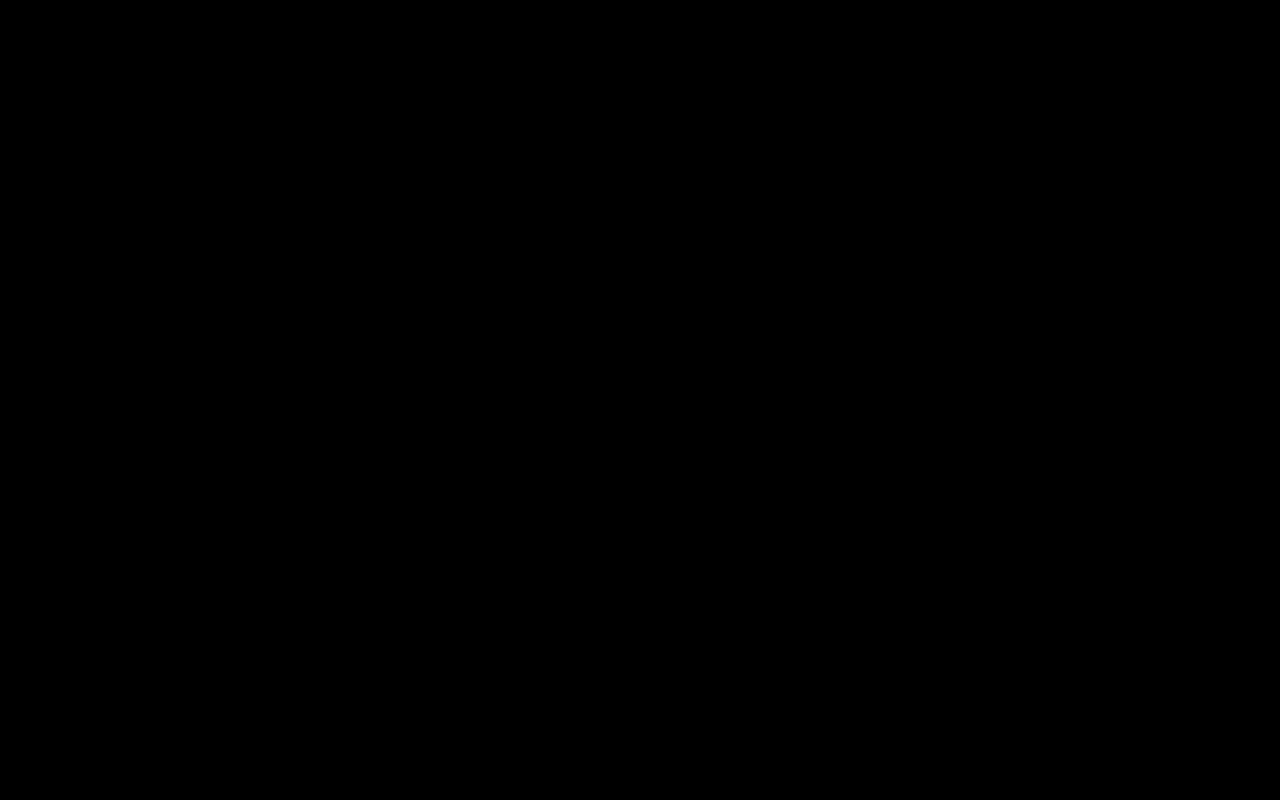
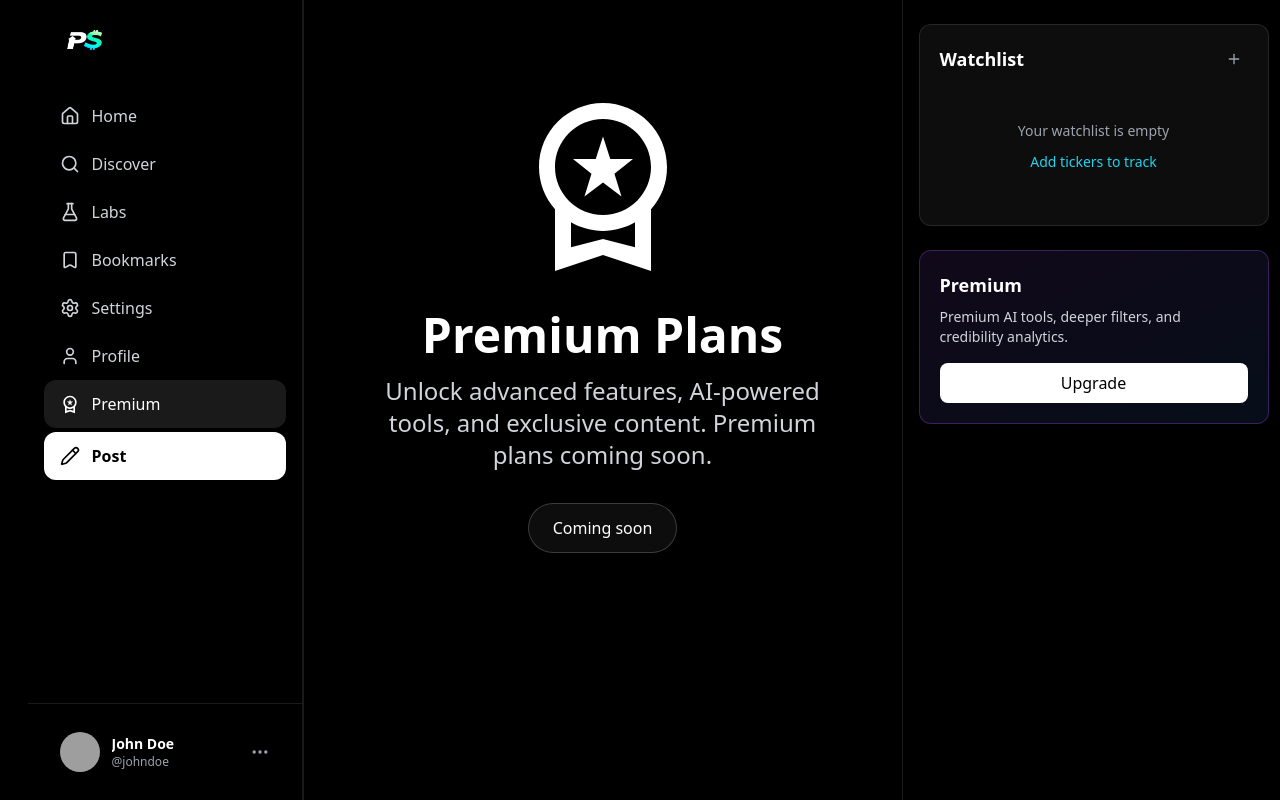
Before and after one commit to PageShareOfficial/PageShareWebsite, a Next.js app: page /plans in a window 1280 px wide. Before the commit this address had no page. Built offline with nearby package versions, Linux system fonts and the light colour scheme; grey boxes are pictures that could not be loaded.

Commit message:
Premium tabs added

```diff
--- /dev/null
+++ b/app/plans/page.tsx
@@ -0,0 +1,74 @@
+'use client';
+
+import { useState } from 'react';
+import { MdOutlineWorkspacePremium } from 'react-icons/md';
+import Sidebar from '@/components/app/layout/Sidebar';
+import Topbar from '@/components/app/layout/Topbar';
+import RightRail from '@/components/app/layout/RightRail';
+import ManageWatchlistModal from '@/components/app/modals/ManageWatchlistModal';
+import { useWatchlist } from '@/hooks/useWatchlist';
+
+export default function PlansPage() {
+  const [isManageWatchlistOpen, setIsManageWatchlistOpen] = useState(false);
+  const { watchlist, setWatchlist } = useWatchlist();
+
+  return (
+    <div className="min-h-screen bg-black">
+      <div className="flex justify-center">
+        {/* Left Sidebar */}
+        <Sidebar />
+
+        {/* Main Content Area */}
+        <div className="flex-1 flex flex-col min-w-0 max-w-[600px]">
+          {/* Top Bar - Mobile Only */}
+          <Topbar onUpgradeLabs={() => window.location.href = '/plans'} />
+
+          {/* Content */}
+          <div className="flex-1 flex pb-16 md:pb-0">
+            <div className="w-full border-l border-r border-white/10 px-4 py-12 md:py-16 lg:py-20">
+              <div className="flex flex-col items-center justify-center min-h-[60vh] text-center space-y-8">
+                {/* Large Icon */}
+                <MdOutlineWorkspacePremium className="w-32 h-32 md:w-40 md:h-40 lg:w-48 lg:h-48 text-white" />
+
+                {/* Heading */}
+                <div className="space-y-4 max-w-md">
+                  <h1 className="text-3xl md:text-4xl lg:text-5xl font-bold text-white">
+                    Premium Plans
+                  </h1>
+                  <p className="text-lg md:text-xl lg:text-2xl text-gray-300 leading-relaxed">
+                    Unlock advanced features, AI-powered tools, and exclusive content. Premium plans coming soon.
+                  </p>
+                </div>
+
+                {/* Coming Soon Badge */}
+                <div className="mt-8">
+                  <span className="inline-flex items-center px-6 py-3 bg-white/5 border border-white/20 rounded-full text-sm md:text-base text-white font-medium">
+                    Coming soon
+                  </span>
+                </div>
+              </div>
+            </div>
+          </div>
+        </div>
+
+        {/* Right Sidebar */}
+        <div className="hidden lg:block w-[350px] flex-shrink-0 pl-4">
+          <RightRail
+            watchlist={watchlist}
+            onManageWatchlist={() => setIsManageWatchlistOpen(true)}
+            onUpgradeLabs={() => window.location.href = '/plans'}
+            onUpdateWatchlist={setWatchlist}
+          />
+        </div>
+      </div>
+
+      {/* Modals */}
+      <ManageWatchlistModal
+        isOpen={isManageWatchlistOpen}
+        onClose={() => setIsManageWatchlistOpen(false)}
+        watchlist={watchlist}
+        onUpdateWatchlist={setWatchlist}
+      />
+    </div>
+  );
+}
--- a/components/app/layout/RightRail.tsx
+++ b/components/app/layout/RightRail.tsx
@@ -107,7 +107,7 @@ export default function RightRail({
 
         {/* Labs Pro Card */}
         <div className="bg-gradient-to-br from-purple-500/10 to-blue-500/10 border border-purple-500/30 rounded-xl p-5 flex-shrink-0">
-          <h2 className="text-lg font-semibold text-white mb-2">Labs Pro</h2>
+          <h2 className="text-lg font-semibold text-white mb-2">Premium</h2>
           <p className="text-sm text-gray-300 mb-4">
             Premium AI tools, deeper filters, and credibility analytics.
           </p>
--- a/components/app/layout/Sidebar.tsx
+++ b/components/app/layout/Sidebar.tsx
@@ -140,7 +140,7 @@ export default function Sidebar() {
       <aside className="hidden md:flex flex-col h-screen sticky top-0 border-r border-white/10 bg-black transition-all duration-300 md:w-20 lg:w-[275px] flex-shrink-0 z-10">
         {/* Logo Header */}
         <div className="p-4 lg:pl-2 lg:pr-2 flex items-center justify-center lg:justify-start">
-          <Link href="/home" className="flex items-center">
+          <Link href="/home" className="flex items-center lg:px-6">
             <Image
               src="/pageshare_final.png"
               alt="PageShare Logo"
```
